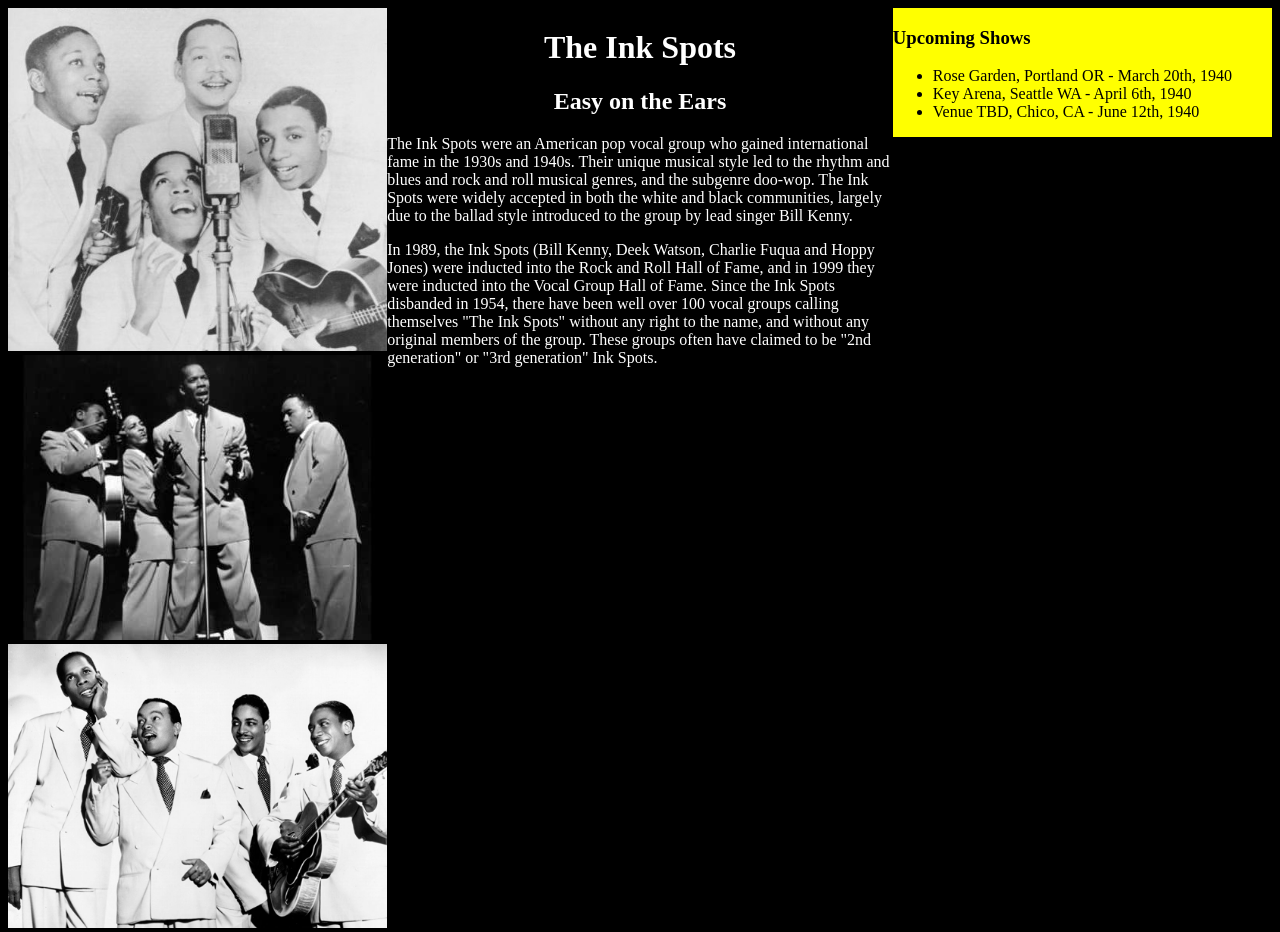
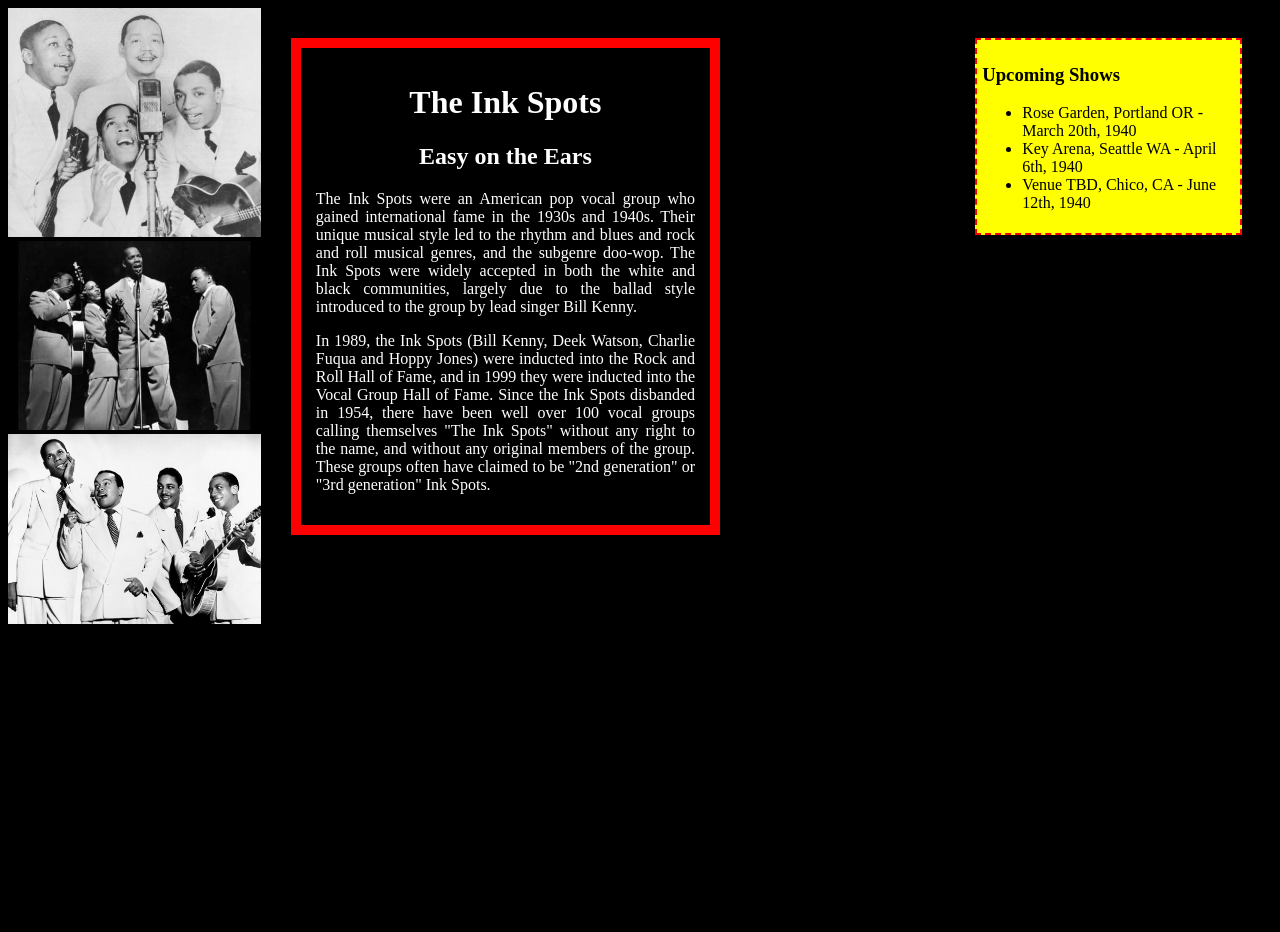
Before and after one commit to alspdx/theinkspots, a plain HTML site: page index.html in a window 1280 px wide. After the commit the page ends 800 px from the top, so only its background shows below. Drawn offline with Linux system fonts and the light colour scheme.

Commit message:
Add border, padding, margin to CSS.

```diff
--- a/CSS/styles.css
+++ b/CSS/styles.css
@@ -3,13 +3,16 @@ body {
 }
 
 .sidebar {
-  width: 30%;
+  width: 20%;
   float: right;
   background-color: yellow;
+  border: 2px dashed red;
+  padding: 5px;
+  margin: 30px;
 }
 
 .images {
-  width: 30%;
+  width: 20%;
   float: left;
   background-color: black;
 }
@@ -19,9 +22,13 @@ img {
 }
 
 .text {
-  width: 40%;
-  float: right;
+  width: 30%;
+  float: left;
   color: white;
+  border: 10px solid red;
+  padding: 15px;
+  margin: 30px;
+  text-align: justify;
 }
 
 .title {
```
